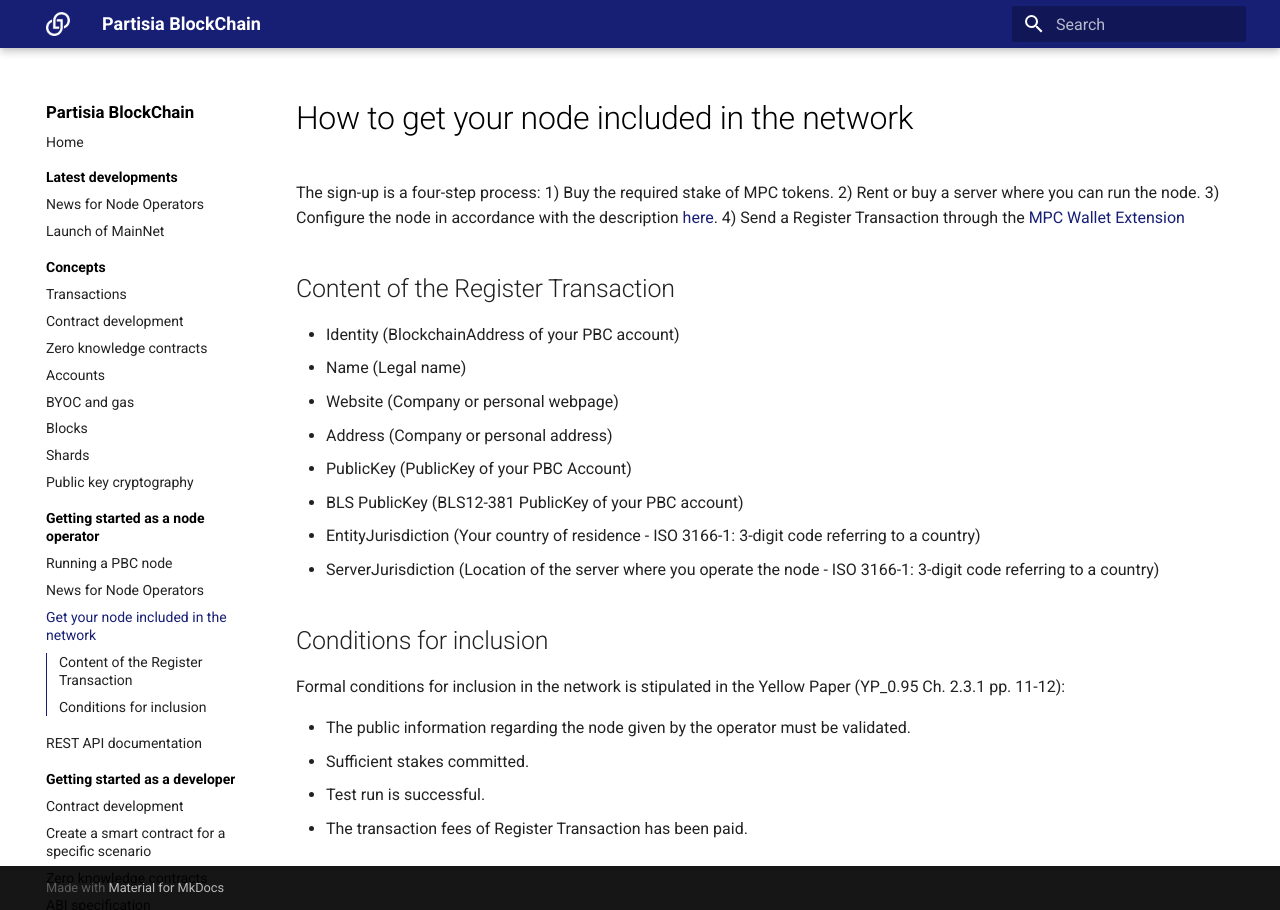
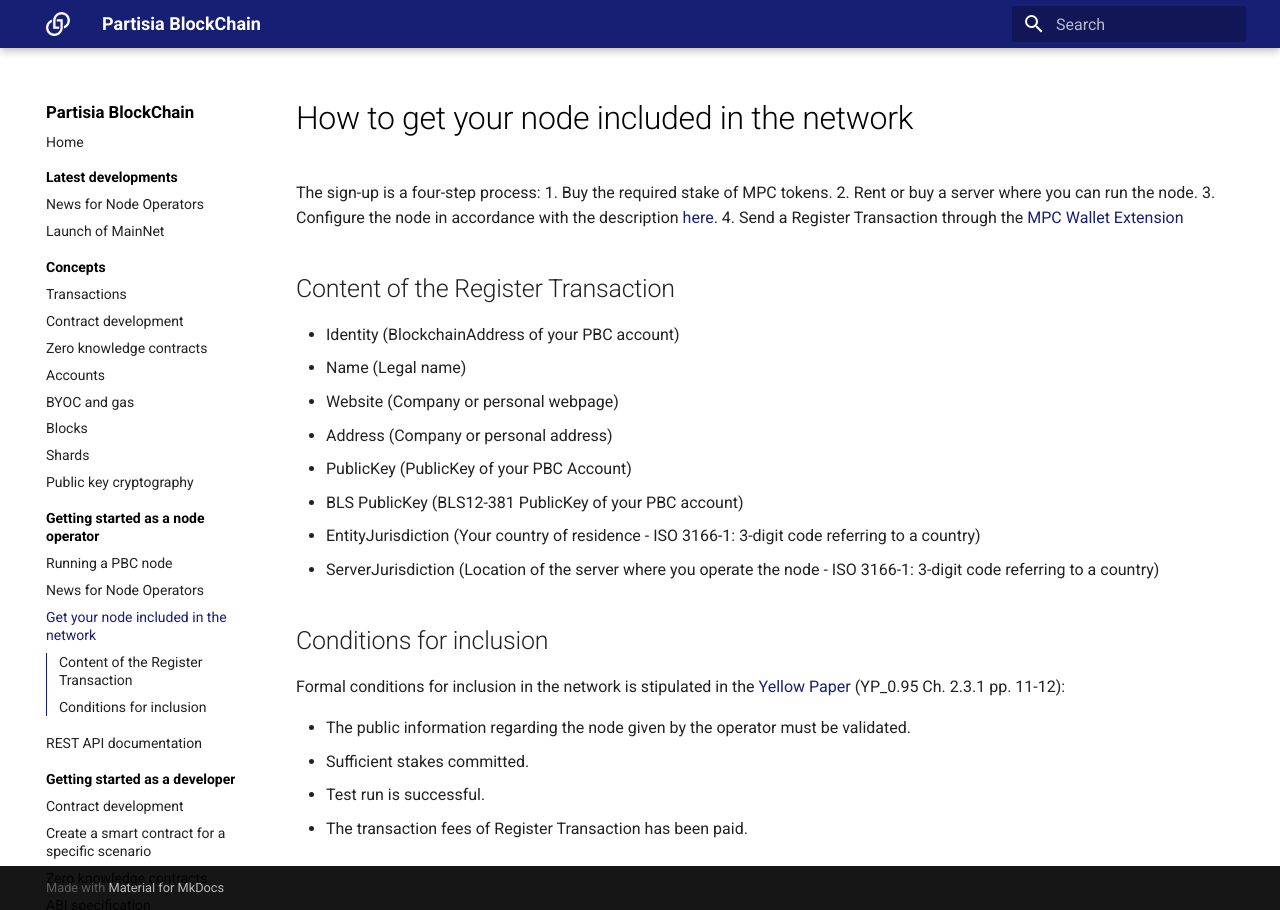
Before and after one commit to 0xSero/partisia-docs, an MkDocs documentation site: the page built from docs/bpinclusion.md, in a window 1280 px wide. Built offline with MkDocs 1.6.1 and Material for MkDocs 9.7.7, drawn with Linux system fonts in a browser that asks for light colours; a script that is not in the unit is left out.

Commit message:
Correction

```diff
--- a/docs/bpinclusion.md
+++ b/docs/bpinclusion.md
@@ -1,10 +1,10 @@
 # How to get your node included in the network
 
 The sign-up is a four-step process:
-1) Buy the required stake of MPC tokens.
-2) Rent or buy a server where you can run the node.
-3) Configure the node in accordance with the description [here](operator.md).
-4) Send a Register Transaction through the [MPC Wallet Extension](https://chrome.google.com/webstore/detail/partisia-wallet/gjkdbeaiifkpoencioahhcilildpjhgh)
+1. Buy the required stake of MPC tokens.
+2. Rent or buy a server where you can run the node.
+3. Configure the node in accordance with the description [here](operator.md).
+4. Send a Register Transaction through the [MPC Wallet Extension](https://chrome.google.com/webstore/detail/partisia-wallet/gjkdbeaiifkpoencioahhcilildpjhgh)
 
 ## Content of the Register Transaction
 
@@ -19,7 +19,7 @@
 
 ## Conditions for inclusion
 
-Formal conditions for inclusion in the network is stipulated in the Yellow Paper (YP_0.95 Ch. 2.3.1 pp. 11-12):
+Formal conditions for inclusion in the network is stipulated in the [Yellow Paper](accounts@pbc.foundation) (YP_0.95 Ch. 2.3.1 pp. 11-12):
 
 - The public information regarding the node given by the operator must be validated.
 - Sufficient stakes committed.
```
